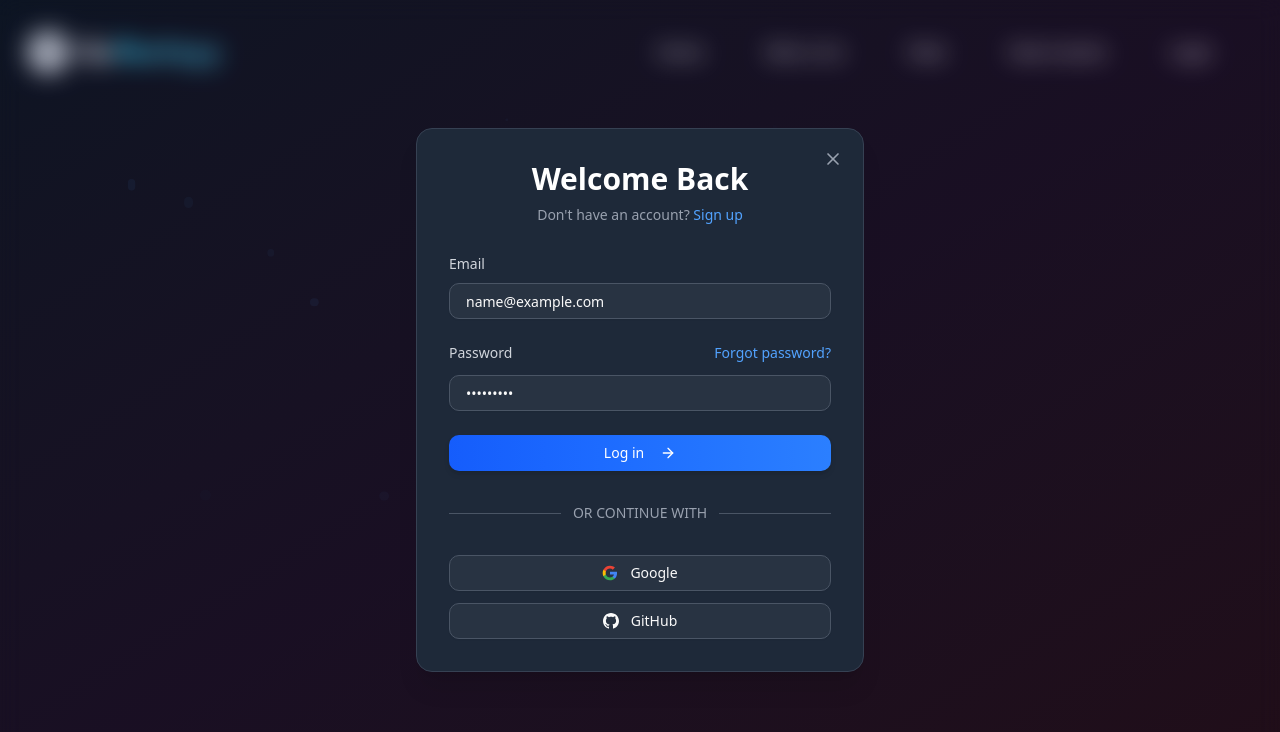
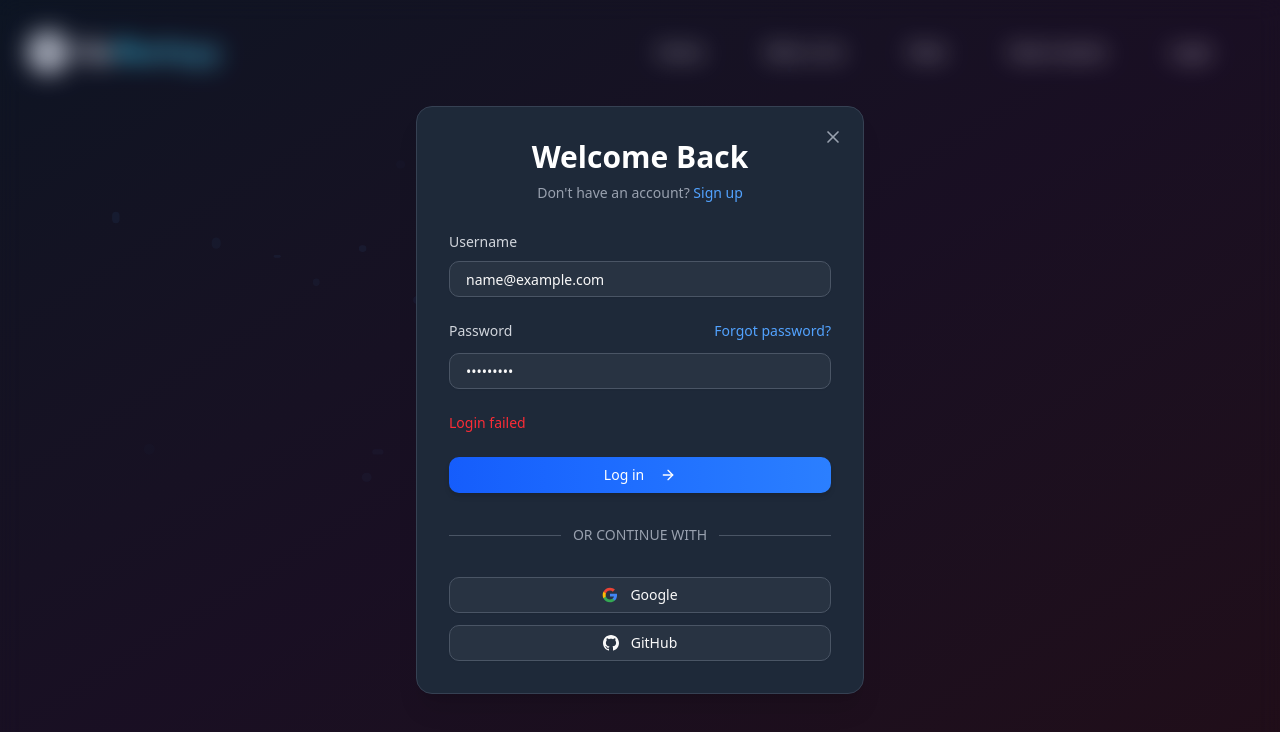
Before and after one commit to jasjeev013/GoRentzyy, a Next.js app in the folder client/: page /login in a window 1280 px wide. Both pictures are taken after typing "name@example.com", "Sample123" into the empty fields and a click on the button "Log in". Shown: the top 732 px of the page. Built offline with nearby package versions, Linux system fonts and the light colour scheme; no server answers.

Commit message:
feat: update authentication flow; refactor login component and services, enhance middleware for protected routes

```diff
--- a/client/app/api/auth/services.ts
+++ b/client/app/api/auth/services.ts
@@ -1,12 +1,14 @@
 import { api } from '../config';
 
+interface LoginResponse {
+  status: string;
+  jwtToken: string;
+  role: string;
+}
+
 export const authService = {
-  login: async (email: string, password: string) => {
-    const response = await api.post('/auth/login', { email, password });
+  login: async (username: string, password: string): Promise<LoginResponse> => {
+    const response = await api.post('/api/user/login', { username, password });
     return response.data;
   },
-  register: async (userData: { name: string; email: string; password: string }) => {
-    const response = await api.post('/auth/register', userData);
-    return response.data;
-  }
 };
--- a/client/app/api/config.ts
+++ b/client/app/api/config.ts
@@ -1,19 +1,17 @@
 import axios from 'axios';
 
-const API_BASE_URL = process.env.NEXT_PUBLIC_API_BASE_URL || 'http://localhost:8080/api';
-
 export const api = axios.create({
-  baseURL: API_BASE_URL,
+  baseURL: process.env.NEXT_PUBLIC_API_BASE_URL || 'http://localhost:8080',
   headers: {
     'Content-Type': 'application/json',
   },
 });
 
-// Add request interceptor for auth tokens
+// Add request interceptor
 api.interceptors.request.use((config) => {
   const token = localStorage.getItem('token');
   if (token) {
-    config.headers.Authorization = `Bearer ${token}`;
+    config.headers.Authorization = `${token}`;
   }
   return config;
 });
@@ -24,6 +22,8 @@ api.interceptors.response.use(
   (error) => {
     if (error.response?.status === 401) {
       // Handle unauthorized access
+      localStorage.removeItem('token');
+      window.location.href = '/login';
     }
     return Promise.reject(error);
   }
--- a/client/app/components/loginComponents/LoginComponent.tsx
+++ b/client/app/components/loginComponents/LoginComponent.tsx
@@ -4,32 +4,33 @@ import { X, ArrowRight } from 'lucide-react';
 import { Input } from '../../../components/ui/input';
 import { Button } from '../../../components/ui/button';
 import { Label } from '../../../components/ui/label';
-import { signIn } from 'next-auth/react';
 import { motion } from 'framer-motion';
 import { redirect, useRouter } from 'next/navigation';
+import { useAuth } from '../../../hooks/useAuth';
 
 
 const LoginComponent = () => {
-  const [email, setEmail] = useState('');
+  const [username, setUsername] = useState('');
   const [password, setPassword] = useState('');
+  const [error, setError] = useState('');
   const [isLoading, setIsLoading] = useState(false);
-
-  const router = useRouter()
+  const { login } = useAuth();
+  const router = useRouter();
 
   const handleSubmit = async (e: React.FormEvent) => {
     e.preventDefault();
+    setError('');
     setIsLoading(true);
-    // Simulate loading
-    await new Promise(resolve => setTimeout(resolve, 1500));
+
+    const result = await login(username, password);
+
     setIsLoading(false);
-    // Handle actual login logic here
-    console.log('Logging in with:', email, password);
-  };
 
-  const socialLogin = async (provider: 'google' | 'github') => {
-    setIsLoading(true);
-    await signIn(provider);
-    setIsLoading(false);
+    if (result.success) {
+      router.push('/'); // Redirect to home after successful login
+    } else {
+      setError(result.error);
+    }
   };
 
   return (
@@ -118,16 +119,16 @@ const LoginComponent = () => {
           className="space-y-6"
         >
           <div className="space-y-3">
-            <Label htmlFor="email" className="text-gray-700 dark:text-gray-300">
-              Email
+            <Label htmlFor="username" className="text-gray-700 dark:text-gray-300">
+              Username
             </Label>
             <motion.div whileHover={{ scale: 1.01 }}>
               <Input
-                id="email"
-                type="email"
+                id="username"
+                type="text"
                 placeholder="your@email.com"
-                value={email}
-                onChange={(e) => setEmail(e.target.value)}
+                value={username}
+                onChange={(e) => setUsername(e.target.value)}
                 className="w-full px-4 py-3 rounded-lg border-gray-300 dark:border-gray-600 focus:ring-2 focus:ring-blue-500"
                 required
               />
@@ -158,7 +159,15 @@ const LoginComponent = () => {
               />
             </motion.div>
           </div>
-
+          {error && (
+            <motion.div
+              initial={{ opacity: 0, y: -10 }}
+              animate={{ opacity: 1, y: 0 }}
+              className="text-red-500 text-sm"
+            >
+              {error}
+            </motion.div>
+          )}
           <motion.div whileHover={{ scale: 1.01 }}>
             <Button
               type="submit"
--- a/client/app/login/page.tsx
+++ b/client/app/login/page.tsx
@@ -1,14 +1,24 @@
 "use client";
 
+
+import { useRouter } from "next/navigation";
+import { useAuthStore } from "../../stores/authStore";
 import LoginComponent from "../components/loginComponents/LoginComponent";
 
-import React from 'react'
+import React, { useEffect } from 'react'
 
 const page = () => {
 
-  return (
-    <LoginComponent/>
-  )
+  const { isAuthenticated } = useAuthStore();
+  const router = useRouter();
+
+  useEffect(() => {
+    if (isAuthenticated) {
+      router.push('/');
+    }
+  }, [isAuthenticated, router]);
+
+  return <LoginComponent />;
 }
 
 export default page
--- a/client/hooks/useAuth.ts
+++ b/client/hooks/useAuth.ts
@@ -1,34 +1,33 @@
+import { authService } from '../app/api/auth/services';
 import { useAuthStore } from '../stores/authStore';
-import { login as apiLogin, register as apiRegister } from '../app/api/auth';
+
 
 export const useAuth = () => {
-  const { token, user, isAuthenticated, login, logout } = useAuthStore();
+  const { token, role, isAuthenticated, login, logout } = useAuthStore();
 
-  const handleLogin = async (email: string, password: string) => {
+  const handleLogin = async (username: string, password: string) => {
     try {
-      const response = await apiLogin({ email, password });
-      login(response.token, response.user);
-      return { success: true };
+      const response = await authService.login(username, password);
+
+      console.log('Login response:', response); // Log the response for debugging
+      if (response.status === 'OK') {
+        login(response.jwtToken, response.role);
+        return { success: true };
+      }
+      return { success: false, error: 'Login failed' };
     } catch (error) {
-      return { success: false, error: error.response?.data?.message || 'Login failed' };
-    }
-  };
-
-  const handleRegister = async (name: string, email: string, password: string) => {
-    try {
-      await apiRegister({ name, email, password });
-      return { success: true };
-    } catch (error) {
-      return { success: false, error: error.response?.data?.message || 'Registration failed' };
+      return {
+        success: false,
+        error: error.response?.data?.message || 'Login failed'
+      };
     }
   };
 
   return {
     token,
-    user,
+    role,
     isAuthenticated,
     login: handleLogin,
-    register: handleRegister,
     logout,
   };
 };
--- /dev/null
+++ b/client/middleware.ts
@@ -0,0 +1,16 @@
+import { NextResponse } from 'next/server';
+import type { NextRequest } from 'next/server';
+
+export function middleware(request: NextRequest) {
+  const token = request.cookies.get('token');
+  const protectedRoutes = ['/dashboard', '/user', '/rent'];
+  const isProtected = protectedRoutes.some(route =>
+    request.nextUrl.pathname.startsWith(route)
+  );
+
+  if (isProtected && !token) {
+    return NextResponse.redirect(new URL('/login', request.url));
+  }
+
+  return NextResponse.next();
+}
--- a/client/stores/authStore.ts
+++ b/client/stores/authStore.ts
@@ -3,13 +3,9 @@ import { persist } from 'zustand/middleware';
 
 interface AuthState {
   token: string | null;
-  user: {
-    id: string;
-    email: string;
-    name: string;
-  } | null;
+  role: string | null;
   isAuthenticated: boolean;
-  login: (token: string, user: any) => void;
+  login: (token: string, role: string) => void;
   logout: () => void;
 }
 
@@ -17,19 +13,19 @@ export const useAuthStore = create<AuthState>()(
   persist(
     (set) => ({
       token: null,
-      user: null,
+      role: null,
       isAuthenticated: false,
-      login: (token, user) => {
-        set({ token, user, isAuthenticated: true });
+      login: (token, role) => {
+        set({ token, role, isAuthenticated: true });
         localStorage.setItem('token', token);
       },
       logout: () => {
-        set({ token: null, user: null, isAuthenticated: false });
+        set({ token: null, role: null, isAuthenticated: false });
         localStorage.removeItem('token');
       },
     }),
     {
-      name: 'auth-storage', // name for localStorage
+      name: 'auth-storage',
     }
   )
 );
```
Also changed, not shown: 2 other files (tests, documents, lock files or other folders).
